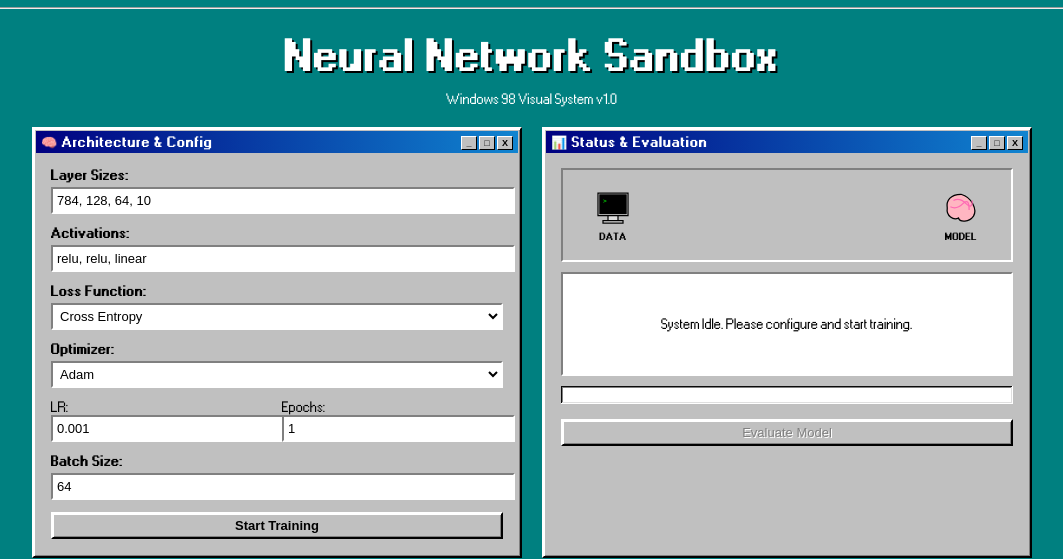
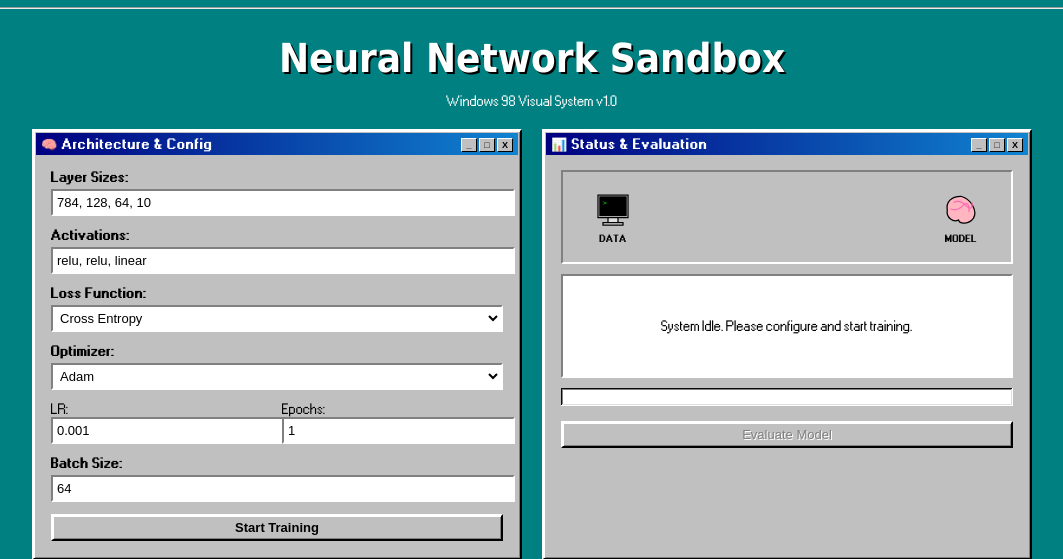
Before and after one commit to jwannamaker/neural-web-tool, a Flask app: page /sandbox/ in a window 1280 px wide. Shown: the part 31-590 px from the top of the page, without its empty margins (108-1171 px from the left). Run offline with Flask 3, Linux system fonts and the light colour scheme.

Commit message:
better font style, no large pixelated font.

```diff
--- a/static/js/sandbox.js
+++ b/static/js/sandbox.js
@@ -16,9 +16,6 @@ document.addEventListener("DOMContentLoaded", () => {
     const predictionResults = document.getElementById("prediction-results");
     const predictionStatus = document.getElementById("prediction-status");
     const errorDialog = document.getElementById("error-dialog");
-
-    // Classic Windows Sounds
-    const chordSound = new Audio("https://win98icons.alexmeub.com/sounds/chord.wav");
 
     // Animation & Progress Bar Elements
     const animArea = document.getElementById("animArea");
@@ -275,7 +272,6 @@ document.addEventListener("DOMContentLoaded", () => {
 
             if (!response.ok) {
                 if (data.error && data.error.includes("No network")) {
-                    chordSound.play();
                     errorDialog.style.display = "block";
                     predictionStatus.textContent = "Error: System not initialized.";
                 } else {
--- a/static/style.css
+++ b/static/style.css
@@ -126,3 +126,10 @@ nav a:hover {
     background-color: #000080;
     color: #fff;
 }
+
+/* Smooth fonts for large headings */
+h1, h2, h3 {
+    font-family: "Tahoma", "Verdana", sans-serif;
+    -webkit-font-smoothing: antialiased;
+    -moz-osx-font-smoothing: grayscale;
+}
```
